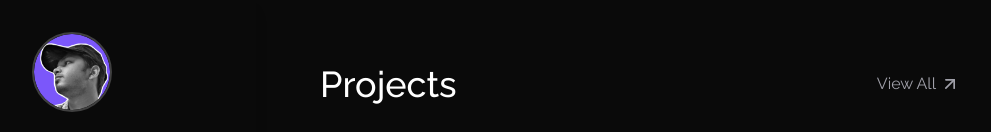
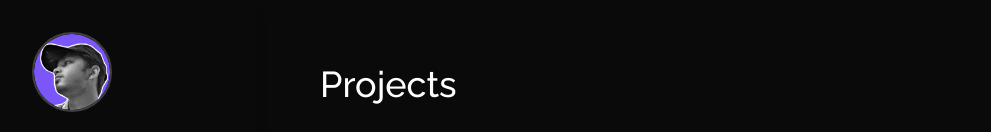
Before and after one commit to aakash-rajbhar/Portfolio-Nextjs, a Next.js app: page / in a window 1280 px wide. Both pictures are taken after a click on the button "PROJECTS". Shown: the top 132 px of the page, without its empty margins (128-1119 px from the left). Built offline with nearby package versions, Linux system fonts and the light colour scheme.

Commit message:
modified scrollbar and improved sections

```diff
--- a/app/globals.css
+++ b/app/globals.css
@@ -27,6 +27,7 @@ body {
 body::-webkit-scrollbar,
 main::-webkit-scrollbar {
   width: 2px;
+  border-radius: 10px;
 }
 
 body::-webkit-scrollbar-track,
--- a/components/About.jsx
+++ b/components/About.jsx
@@ -2,7 +2,7 @@ import { FcGraduationCap } from 'react-icons/fc';
 import { FaSchool } from 'react-icons/fa';
 
 const AboutSection = () => (
-  <section id="about" className="mb-20">
+  <section id="about">
     <h2 className="text-white text-3xl font-medium mb-6">About Me</h2>
     <div className="space-y-4">
       <p className="text-gray-300 leading-relaxed">
--- a/components/Projects.jsx
+++ b/components/Projects.jsx
@@ -46,13 +46,6 @@ const ProjectsSection = () => {
       {/* Header */}
       <div className="flex justify-between items-center mb-8">
         <h2 className="text-white text-4xl font-medium">Projects</h2>
-        <a
-          href="#all-projects"
-          className="text-zinc-400 flex items-center hover:text-zinc-300 transition-all"
-        >
-          View All
-          <ArrowUpRight className="ml-1 h-5 w-5" />
-        </a>
       </div>
 
       {/* Project Cards Grid */}
```
